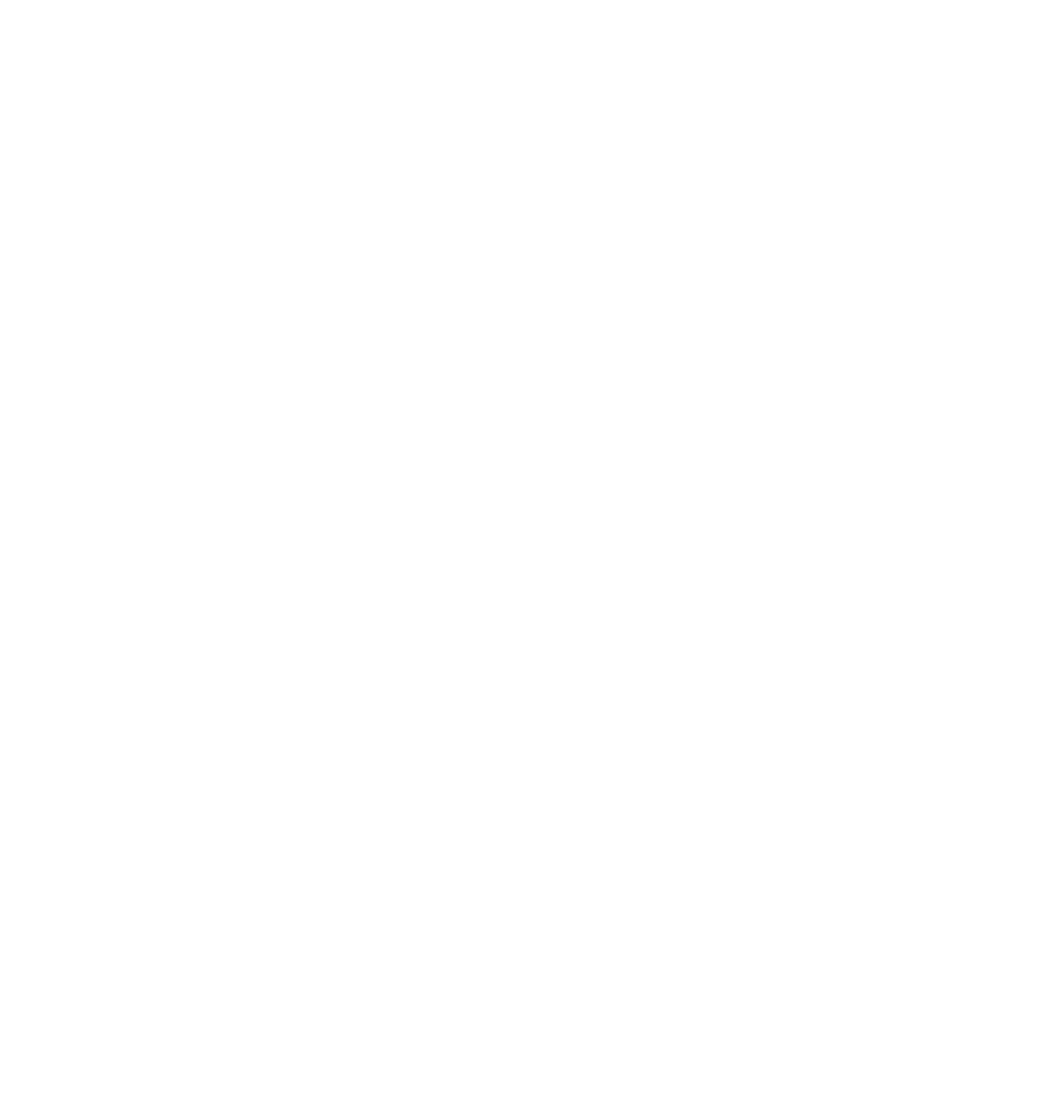
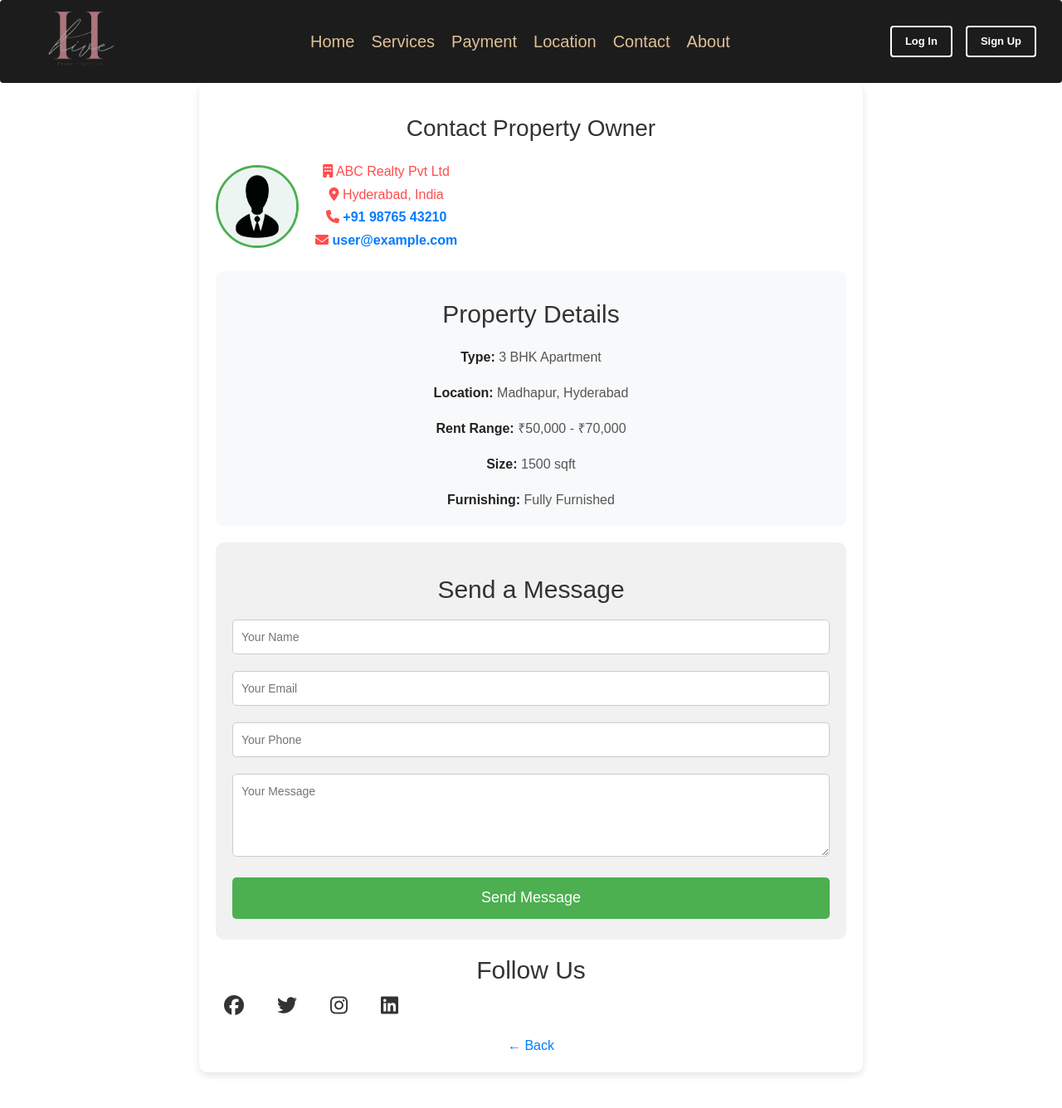
Before and after one commit to tanzil112/Real-Estate-Application, a React (Vite) app in the folder frontend/p-24(frontend)/p-24(frontend)/Real-estate app/: page /owner in a window 1280 px wide. Before the commit this address had no page. Shown: the top 1336 px of the page at 83% size. Before the commit the page ends 800 px from the top, so only its background shows below. Built offline with nearby package versions, Linux system fonts and the light colour scheme.

Commit message:
added own

```diff
--- a/frontend/p-24(frontend)/p-24(frontend)/Real-estate app/package.json
+++ b/frontend/p-24(frontend)/p-24(frontend)/Real-estate app/package.json
@@ -14,8 +14,10 @@
     "@fortawesome/free-regular-svg-icons": "^6.7.2",
     "@fortawesome/free-solid-svg-icons": "^6.7.2",
     "@fortawesome/react-fontawesome": "^0.2.2",
+    "@react-google-maps/api": "^2.20.6",
     "axios": "^1.7.9",
     "firebase": "^11.3.1",
+    "fontawesome": "^5.6.3",
     "latest": "^0.2.0",
     "react": "^19.0.0",
     "react-dom": "^19.0.0",
--- a/frontend/p-24(frontend)/p-24(frontend)/Real-estate app/src/App.css
+++ b/frontend/p-24(frontend)/p-24(frontend)/Real-estate app/src/App.css
@@ -118,13 +118,20 @@
 /* Container for the search section */
 .search-container {
   width: 90%;
-  margin: 20px auto;
+  margin: 150px auto;
   padding: 20px;
   background: #f8f8f8;
   border-radius: 10px;
   box-shadow: 0 0 10px rgba(0, 0, 0, 0.1);
 }
-
+.search-container h2{
+  text-align: center;
+  margin: 30px 0px;
+  font-weight: bolder;
+}
+.prop-btn{
+  width: 10%;
+}
 
 /* Dropdown selection */
 .search-filters select,
@@ -250,7 +257,7 @@
 }
 .property-details-container {
   max-width: 900px;
-  margin: 30px auto;
+  margin: 100px auto;
   padding: 20px;
   border-radius: 10px;
   background: #fff;
@@ -315,3 +322,167 @@
   color: red;
   margin-top: 50px;
 }
+.property-description {
+  margin-top: 20px;
+  padding: 15px;
+  background: #fff;
+  border-radius: 8px;
+  box-shadow: 0 2px 5px rgba(0, 0, 0, 0.1);
+}
+
+.property-description h2 {
+  color: #333;
+  margin-bottom: 10px;
+}
+
+.property-description p {
+  color: #666;
+  line-height: 1.5;
+}
+/* Owner Container */
+.owner-container {
+  max-width: 800px;
+  margin: 100px auto;
+  padding: 20px;
+  background: #fff;
+  border-radius: 10px;
+  box-shadow: 0 4px 8px rgba(0, 0, 0, 0.1);
+  text-align: center;
+}
+
+/* Heading */
+.heading {
+  color: #333;
+  font-size: 28px;
+  margin-bottom: 20px;
+}
+
+/* Owner Info */
+.owner-info {
+  display: flex;
+  align-items: center;
+  gap: 20px;
+  margin-bottom: 20px;
+}
+
+.owner-image {
+  width: 100px;
+  height: 100px;
+  border-radius: 50%;
+  border: 3px solid #4CAF50;
+}
+
+.owner-details {
+  text-align: left;
+}
+
+.owner-details h2 {
+  color: #4CAF50;
+  margin: 5px 0;
+}
+
+.owner-details p {
+  margin: 5px 0;
+  font-size: 16px;
+}
+
+.owner-details a {
+  color: #007BFF;
+  text-decoration: none;
+  font-weight: bold;
+}
+
+.owner-details a:hover {
+  text-decoration: underline;
+}
+
+/* Property Info */
+.property-info {
+  margin-top: 20px;
+  padding: 15px;
+  background: #f8f9fa;
+  border-radius: 8px;
+}
+
+.property-info h2 {
+  color: #333;
+  margin-bottom: 10px;
+}
+
+.property-info p {
+  font-size: 16px;
+  margin: 5px 0;
+}
+
+/* Contact Form */
+.contact-form {
+  margin-top: 20px;
+  padding: 20px;
+  background: #f1f1f1;
+  border-radius: 10px;
+}
+
+.contact-form h2 {
+  color: #333;
+}
+
+.contact-form input,
+.contact-form textarea {
+  width: 100%;
+  padding: 10px;
+  margin: 10px 0;
+  border: 1px solid #ccc;
+  border-radius: 5px;
+}
+
+.contact-form textarea {
+  height: 100px;
+}
+
+.send-btn {
+  width: 100%;
+  padding: 12px;
+  background: #4CAF50;
+  color: #fff;
+  border: none;
+  border-radius: 5px;
+  font-size: 18px;
+  cursor: pointer;
+  margin-top: 10px;
+}
+
+.send-btn:hover {
+  background: #45a049;
+}
+
+/* Social Media */
+.social-media {
+  margin-top: 20px;
+}
+
+.social-media h2 {
+  margin-bottom: 10px;
+}
+
+.icons a {
+  color: #333;
+  font-size: 24px;
+  margin: 0 10px;
+}
+
+.icons a:hover {
+  color: #007BFF;
+}
+
+/* Back to Home */
+.back-home {
+  display: inline-block;
+  margin-top: 20px;
+  color: #007BFF;
+  text-decoration: none;
+  font-size: 16px;
+}
+
+.back-home:hover {
+  text-decoration: underline;
+}
--- /dev/null
+++ b/frontend/p-24(frontend)/p-24(frontend)/Real-estate app/src/components/ContOwn.jsx
@@ -0,0 +1,63 @@
+import React from "react";
+import { Link } from "react-router-dom";
+import Navbar from "./Navbar";
+
+const ContOwn = () => {
+  return (
+    <>
+    <Navbar/>
+    <div className="owner-container">
+      <h1 className="heading">Contact Property Owner</h1>
+
+      {/* Owner Information */}
+      <div className="owner-info">
+        <img src="/owner.jpg" alt="Owner" className="owner-image" />
+        <div className="owner-details">
+          <p><i className="fa-solid fa-building"></i> ABC Realty Pvt Ltd</p>
+          <p><i className="fa-solid fa-map-marker-alt"></i> Hyderabad, India</p>
+          <p><i className="fa-solid fa-phone"></i> <a href="tel:+919876543210">+91 98765 43210</a></p>
+          <p><i className="fa-solid fa-envelope"></i> <a href="mailto:john.doe@example.com">user@example.com</a></p>
+        </div>
+      </div>
+
+      {/* Property Details */}
+      <div className="property-info">
+        <h2>Property Details</h2>
+        <p><strong>Type:</strong> 3 BHK Apartment</p>
+        <p><strong>Location:</strong> Madhapur, Hyderabad</p>
+        <p><strong>Rent Range:</strong> ₹50,000 - ₹70,000</p>
+        <p><strong>Size:</strong> 1500 sqft</p>
+        <p><strong>Furnishing:</strong> Fully Furnished</p>
+      </div>
+
+      {/* Contact Form */}
+      <div className="contact-form">
+        <h2>Send a Message</h2>
+        <form>
+          <input type="text" placeholder="Your Name" required />
+          <input type="email" placeholder="Your Email" required />
+          <input type="tel" placeholder="Your Phone" required />
+          <textarea placeholder="Your Message" required></textarea>
+          <button type="submit" className="send-btn">Send Message</button>
+        </form>
+      </div>
+
+      {/* Social Media Links */}
+      <div className="social-media">
+        <h2>Follow Us</h2>
+        <div className="icons">
+          <a href="#"><i className="fa-brands fa-facebook"></i></a>
+          <a href="#"><i className="fa-brands fa-twitter"></i></a>
+          <a href="#"><i className="fa-brands fa-instagram"></i></a>
+          <a href="#"><i className="fa-brands fa-linkedin"></i></a>
+        </div>
+      </div>
+
+      {/* Back to Home */}
+      <Link to="/location-search" className="back-home">← Back</Link>
+    </div>
+    </>
+  );
+};
+
+export default ContOwn;
--- a/frontend/p-24(frontend)/p-24(frontend)/Real-estate app/src/components/Dashboard.jsx
+++ b/frontend/p-24(frontend)/p-24(frontend)/Real-estate app/src/components/Dashboard.jsx
@@ -8,7 +8,7 @@
     <>
       <div className="dashboard-container">
         {/* Navbar */}
-      <Navbar/>
+      <Navbar />
         {/* Hero Section */}
         <div className="hero-section">
 
--- a/frontend/p-24(frontend)/p-24(frontend)/Real-estate app/src/components/Index.jsx
+++ b/frontend/p-24(frontend)/p-24(frontend)/Real-estate app/src/components/Index.jsx
@@ -9,6 +9,7 @@
 import LocationSearch from './LocationSearch';
 import SearchResults from './SearchResults';
 import PropertyDetails from './PropertyDetails';
+import ContOwn from './ContOwn';
 
 function Index() {
   return (
@@ -21,6 +22,7 @@
           <Route path="/terms" element={<TandC />} />
           <Route path="/about" element={<About />} />
 
+          <Route path="/owner" element={<ContOwn />} />
 
           <Route path="/userdashboard" element={<UserDashboard />} />
           <Route path="/property/:id" element={<PropertyDetails />} />
--- a/frontend/p-24(frontend)/p-24(frontend)/Real-estate app/src/components/LocationSearch.jsx
+++ b/frontend/p-24(frontend)/p-24(frontend)/Real-estate app/src/components/LocationSearch.jsx
@@ -1,30 +1,31 @@
 import React, { useState, useEffect } from "react";
 import Select from "react-select";
 import { Link } from "react-router-dom";
+import Navbar from "./Navbar";
 
 // Sample property data
 const properties = [
   // Hyderabad Properties
-  { id: 1, location: "Hyderabad", area: "Madhapur", type: "Apartment", range: "₹10,000 - ₹50,000", image: "./apart2.jpg" },
-  { id: 2, location: "Hyderabad", area: "Hitech City", type: "Villa", range: "₹1,00,000+", image: "./apart3.jpg" },
-  { id: 3, location: "Hyderabad", area: "Madhapur", type: "Apartment", range: "₹10,000 - ₹50,000", image: "./apart4.jpg" },
-  { id: 4, location: "Hyderabad", area: "Madhapur", type: "Apartment", range: "₹10,000 - ₹50,000", image: "./public/flat4.jpg" },
-  { id: 5, location: "Hyderabad", area: "Madhapur", type: "villa",  range: "₹10,000 - ₹50,000", image: "./flat4.jpg" },
+  { id: 1, location: "Hyderabad", area: "Madhapur", type: "Apartment", range: "₹10,000 - ₹50,000", image: "/apart2.jpg" },
+  { id: 2, location: "Hyderabad", area: "Hitech City", type: "Villa", range: "₹1,00,000+", image: "/apart3.jpg" },
+  { id: 3, location: "Hyderabad", area: "Madhapur", type: "Apartment", range: "₹10,000 - ₹50,000", image: "/apart4.jpg" },
+  { id: 4, location: "Hyderabad", area: "Madhapur", type: "Apartment", range: "₹10,000 - ₹50,000", image: "/flat4.jpg" },
+  { id: 5, location: "Hyderabad", area: "Madhapur", type: "villa",  range: "₹10,000 - ₹50,000", image: "/flat4.jpg" },
 
   // Delhi Properties
-  { id: 6, location: "Delhi", area: "Dwarka", type: "Apartment", range: "₹10,000 - ₹50,000", image: "./apart5.jpg" },
-  { id: 7, location: "Delhi", area: "Saket", type: "House", range: "₹10,000 - ₹50,000", image: "./pent1.jpg" },
-  { id: 8, location: "Delhi", area: "Karol Bagh", type: "Villa", range: "₹100,000+", image: "./villa3.jpeg" },
-  { id: 9, location: "Delhi", area: "Connaught Place", type: "Penthouse", range: "₹3,00,000+", image: "./pent4.jpg" },
-  { id: 10, location: "Delhi", area: "Vasant Kunj", type: "Apartment", range: "₹50,000 - ₹1,00,000", image: "./apart6.jpg" },
+  { id: 6, location: "Delhi", area: "Dwarka", type: "Apartment", range: "₹10,000 - ₹50,000", image: "/apart5.jpg" },
+  { id: 7, location: "Delhi", area: "Saket", type: "Apartment", range: "₹10,000 - ₹50,000", image: "/apart2.jpg" },
+  { id: 8, location: "Delhi", area: "Karol Bagh", type: "Villa", range: "₹100,000+", image: "/villa3.jpeg" },
+  { id: 9, location: "Delhi", area: "Connaught Place", type: "Penthouse", range: "₹3,00,000+", image: "/pent4.jpg" },
+  { id: 10, location: "Delhi", area: "Vasant Kunj", type: "Apartment", range: "₹50,000 - ₹1,00,000", image: "/apart6.jpg" },
 
   // Bangalore Properties
-  { id: 11, location: "Bangalore", area: "Whitefield", type: "Apartment", range: "₹10,000 - ₹50,000", image: "./flat5.jpg" },
-  { id: 12, location: "Bangalore", area: "Whitefield", type: "Apartment", range: "₹10,000 - ₹50,000", image: "./flat6.jpg" },
-  { id: 13, location: "Bangalore", area: "Koramangala", type: "House", range: "₹50,000 - ₹1,00,000", image: "./apart5.jpg" },
-  { id: 14, location: "Bangalore", area: "Electronic City", type: "Villa", range: "₹1,00,000+", image: "./pent4.jpg" },
+  { id: 11, location: "Bangalore", area: "Whitefield", type: "Apartment", range: "₹10,000 - ₹50,000", image: "/flat5.jpg" },
+  { id: 12, location: "Bangalore", area: "Whitefield", type: "Apartment", range: "₹10,000 - ₹50,000", image: "/flat6.jpg" },
+  { id: 13, location: "Bangalore", area: "Koramangala", type: "House", range: "₹50,000 - ₹1,00,000", image: "/apart5.jpg" },
+  { id: 14, location: "Bangalore", area: "Electronic City", type: "Villa", range: "₹1,00,000+", image: "/pent4.jpg" },
   { id: 15, location: "Bangalore", area: "Indiranagar", type: "Penthouse", range: "₹1,00,000+", image: "/pent3.jpg" },
-  { id: 16, location: "Bangalore", area: "MG Road", type: "Studio Apartment", range: "₹10,000 - ₹50,000", image: "./apart7.jpg" }
+  { id: 16, location: "Bangalore", area: "MG Road", type: "Studio Apartment", range: "₹10,000 - ₹50,000", image: "/apart7.jpg" }
 ];
 
 export { properties };
@@ -116,6 +117,8 @@
   };
 
   return (
+    <>
+    <Navbar hideAuthLinks={true} hideAuthLinks2={true}/>
     <div className="search-container">
       <h2>Find Your Property</h2>
       <div className="search-filters">
@@ -148,7 +151,8 @@
           onChange={setSelectedRange}
           className="range-dropdown"
         />
-        <button onClick={handleSearch}>Search</button>
+        <div className="prop-btn"><button onClick={handleSearch}>Search</button>
+        </div>
       </div>
 
       <div className="results-container">
@@ -170,6 +174,7 @@
         )}
       </div>
     </div>
+    </>
   );
 };
 
--- a/frontend/p-24(frontend)/p-24(frontend)/Real-estate app/src/components/Navbar.jsx
+++ b/frontend/p-24(frontend)/p-24(frontend)/Real-estate app/src/components/Navbar.jsx
@@ -2,7 +2,7 @@
 import { Link } from "react-router-dom";
 import "./Navbar.css"; // Import the CSS file
 
-const Navbar = ({ hideAuthLinks }) => {
+const Navbar = ({ hideAuthLinks, hideAuthLinks2 }) => {
   return (
     <nav className="navbar">
       <div className="logo-container">
@@ -27,6 +27,7 @@
           </Link>
         </div>
       )}
+
     </nav>
   );
 };
```
Also changed, not shown: frontend/p-24(frontend)/p-24(frontend)/Real-estate app/src/components/PropertyDetails.jsx (+35 -8 lines), frontend/p-24(frontend)/p-24(frontend)/Real-estate app/public/owner.jpg (added), 1 other file (tests, documents, lock files or other folders).
